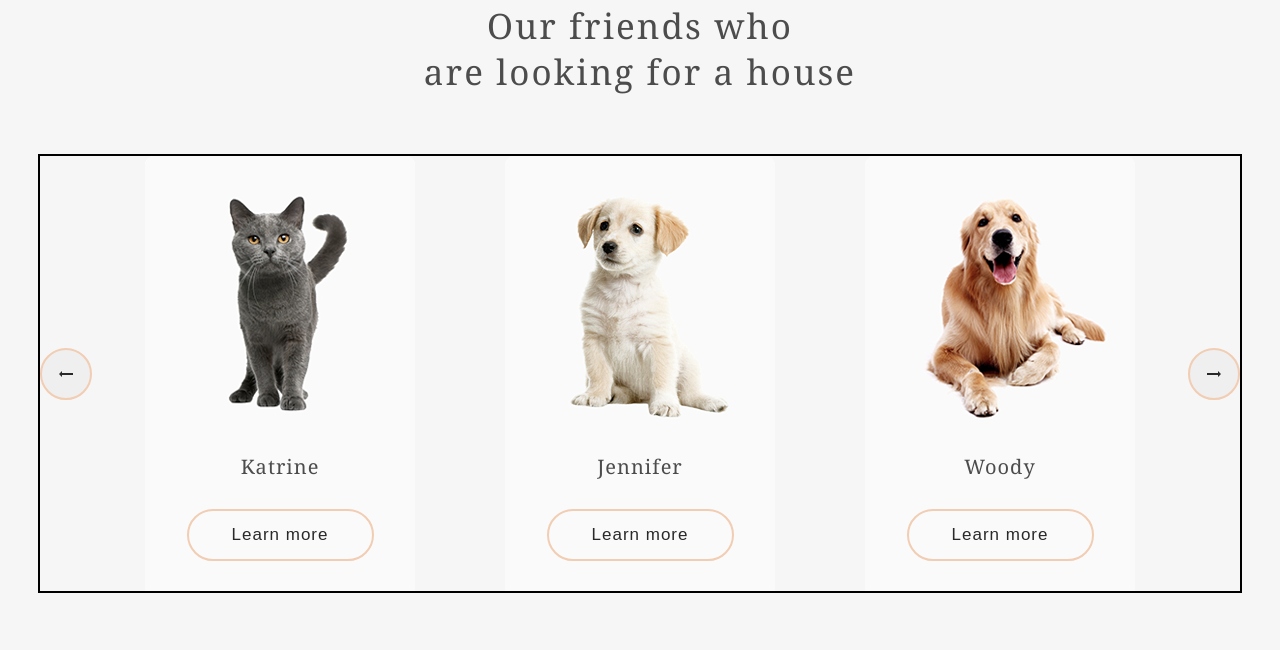
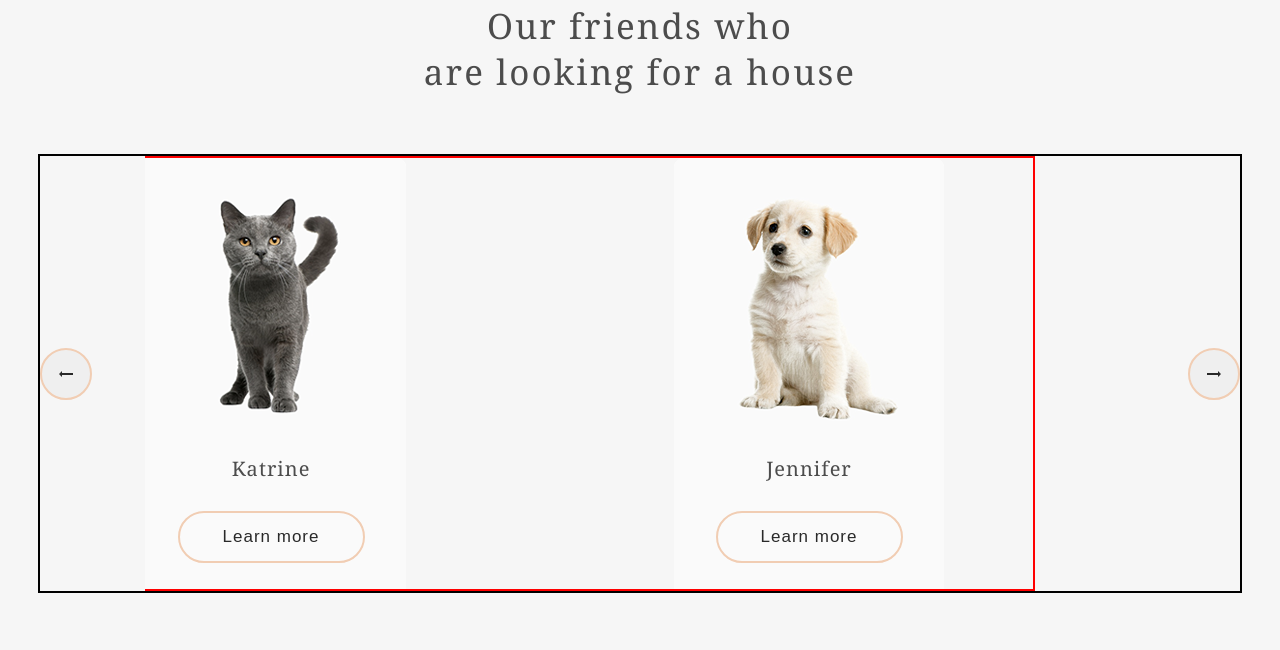
Before and after one commit to MariaSuz/Shelter, a website: page shelter/index.html in a window 1280 px wide. Shown: the part 1573-2223 px from the top of the page. Drawn offline with Linux system fonts and the light colour scheme; files whose address does not match are found by name.

Commit message:
working slider

```diff
--- a/shelter/index.html
+++ b/shelter/index.html
@@ -65,7 +65,8 @@
                                 <path d="M14 2V4H3V6L0 3L3 0V2H14Z" fill="#292929"/>
                             </svg>
                         </button>
-                        <div class="slider__container">
+                        <div class="slider__line">
+                            <div class="slider__container">
                             <!-- <div class="slider__card">
                                 <img src="src/img/pets-katrine.png" alt="pets-katrine">
                                 <span class="slider__card__text">Katrine</span>
@@ -106,6 +107,7 @@
                                 <span class="slider__card__text">Freddie</span>
                                 <button class="button button_card">Learn more</button>
                             </div> -->
+                            </div>
                         </div>
                         <button class="button_arrow button_arrow_right">
                             <svg width="14" height="6" viewBox="0 0 14 6" fill="none"
@@ -298,7 +300,6 @@
     </footer>
     <script src="src/js/burger.js"></script>
     <script src="src/js/slider.js"></script>
-    <script src="src/js/popup.js"></script>
     <script src="src/js/carts.js"></script>
 </body>
 </html>
--- a/shelter/src/js/carts.js
+++ b/shelter/src/js/carts.js
@@ -35,7 +35,7 @@ const cartsItem = [
         'id' : 5,
         'name' : 'Scarlett',
         'animal' : 'Dog - Jack Russell Terrier',
-        'src' : 'src/img/pets-carlett.png',
+        'src' : 'src/img/pets-scarlet.png',
         'alt' : 'pets-scarlett',
         'description' : 'Scarlett is a happy, playful girl who will make you laugh and smile. She forms a bond quickly and will make a loyal companion and a wonderful family dog or a good companion for a single individual too since she likes to hang out and be with her human.',
     },
--- a/shelter/src/js/slider.js
+++ b/shelter/src/js/slider.js
@@ -5,23 +5,23 @@ const buttonRight =  document.querySelector('.button_arrow_right');
 let count = 0;
 let width;
 
-function init() {
-    width =  document.querySelector('.slider').offsetWidth;
-    sliderline.style.width = width * 8 + 'px';
-}
+// function init() {
+//     width =  document.querySelector('.slider').offsetWidth;
+//     sliderline.style.width = width * 8 + 'px';
+// }
 
-init();
+// init();
 
 
-// let position = 0;
+// // let position = 0;
+// // const nextSlide = () => {
+// //     position += 360;
+// //     sliderline.style.left = -position + 'px';
+// // }
+
 // const nextSlide = () => {
-//     position += 360;
-//     sliderline.style.left = -position + 'px';
+//     count++;
+//     sliderline.style.transform = 'translate(-'+count*width+'px)';
 // }
 
-const nextSlide = () => {
-    count++;
-    sliderline.style.transform = 'translate(-'+count*width+'px)';
-}
-
-buttonRight.addEventListener('click', nextSlide);
+// buttonRight.addEventListener('click', nextSlide);
--- a/shelter/src/sass/layouts/_pets.scss
+++ b/shelter/src/sass/layouts/_pets.scss
@@ -46,6 +46,11 @@
     }
 }
 
+.slider__line{
+    max-width: 990px;
+    overflow: hidden;
+}
+
 .slider__container {
     display: flex;
     gap: 90px;
@@ -54,6 +59,11 @@
     flex-wrap: wrap;
     box-sizing: border-box;
     overflow: hidden;
+    //max-width: 990px;
+    border: 2px solid red;
+    position: relative;
+    left: -100px;
+    transition: left 500ms linear;
     @extend %transition;
 
     @include media-tablet{
```
Also changed, not shown: shelter/style.css, 1 other file.
